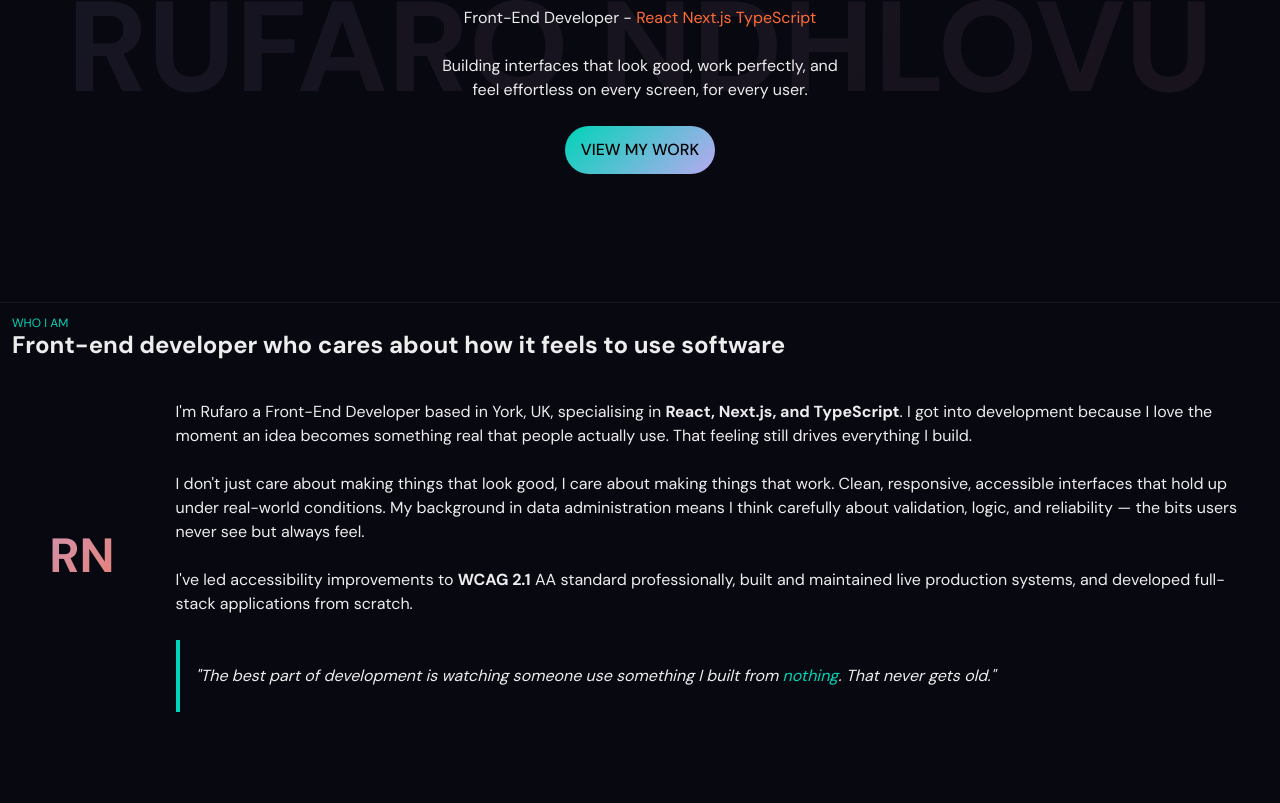
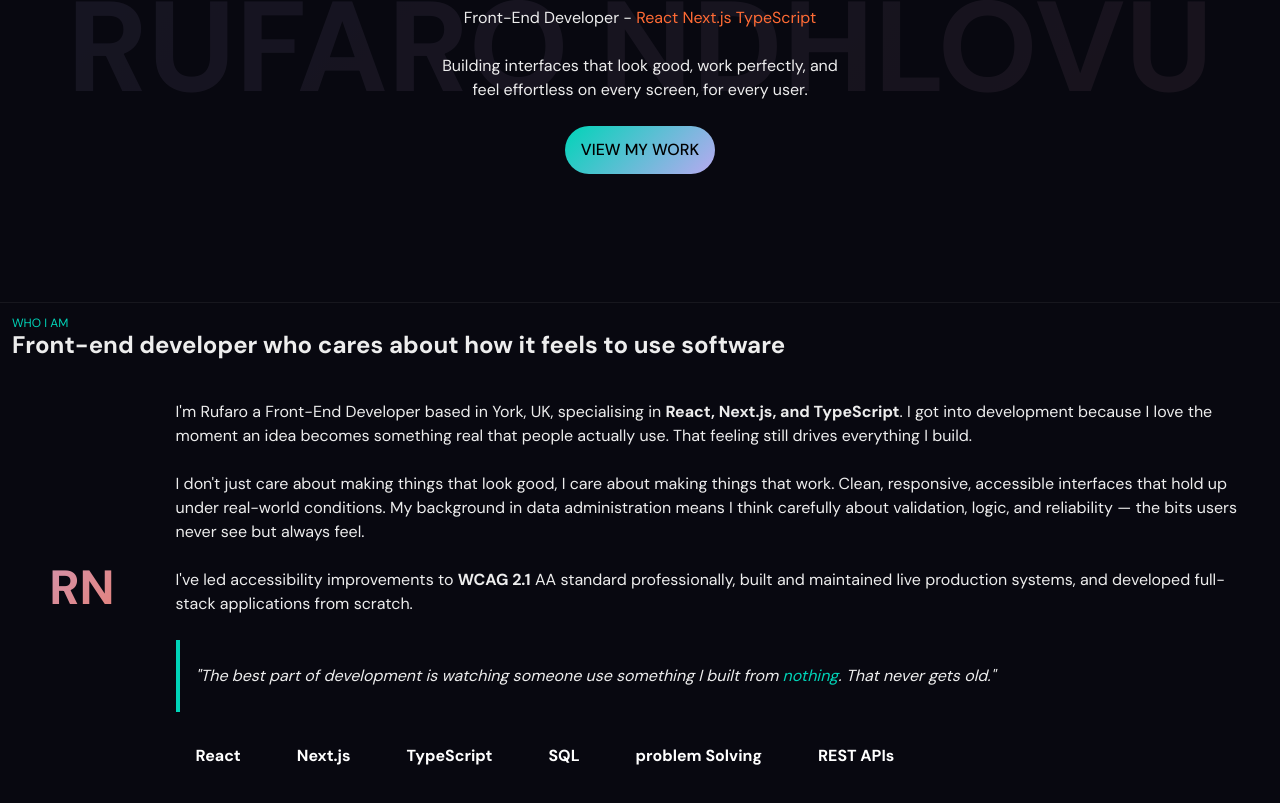
Before and after one commit to rufaro-ndhlovu/Portfolio_Website, a Next.js app: page / in a window 1280 px wide. Shown: the part 287-1090 px from the top of the page. Before the commit the page ends 1027 px from the top, so only its background shows below. Built offline with nearby package versions, Linux system fonts and the light colour scheme.

Commit message:
Feat: Created a resuable tag, rounded pill, for the about section.

```diff
--- a/components/sections/About.tsx
+++ b/components/sections/About.tsx
@@ -2,6 +2,7 @@
 import React from "react";
 import SectionLabel from "../ui/SectionLabel";
 import SectionTitle from "../ui/SectionTitle";
+import AboutTag from "../ui/AboutTag";
 
 export default function About() {
   return (
@@ -17,7 +18,6 @@ export default function About() {
             className=" font-bold text-5xl w-50 flex items-center justify-center px-7 py-7 bg-clip-text text-transparent"
             style={{
               backgroundImage: "var(--grad-lav-orange)",
-              border: "1px solid var(--grad-lav-orange)",
             }}
           >
             <h2>RN</h2>
@@ -49,7 +49,7 @@ export default function About() {
               developed full-stack applications from scratch.
             </p>
             <br />
-            <div className="">
+            <div className="mb-2">
               <p className="italic border-l-[var(--color-teal)] border-l-4 pl-4 px-5 py-6">
                 "The best part of development is watching someone use something
                 I built from{" "}
@@ -57,6 +57,16 @@ export default function About() {
                 never gets old."
               </p>
             </div>
+
+            {/* tags */}
+            <div className="flex flex-wrap gap-4 mt-6">
+              <AboutTag colour="teal">React</AboutTag>
+              <AboutTag colour="orange">Next.js</AboutTag>
+              <AboutTag colour="lavender">TypeScript</AboutTag>
+              <AboutTag colour="teal">SQL</AboutTag>
+              <AboutTag colour="orange">problem Solving</AboutTag>
+              <AboutTag colour="lavender">REST APIs</AboutTag>
+            </div>
           </div>
         </div>
       </div>
--- a/components/ui/AboutTag.tsx
+++ b/components/ui/AboutTag.tsx
@@ -0,0 +1,16 @@
+type Props = {
+  children: React.ReactNode;
+  colour: "teal" | "orange" | "lavender";
+};
+
+export default function AboutTag({ children, colour }: Props) {
+  return (
+    <>
+      <div
+        className={`bg-[var(--color-${colour})] text-white font-bold py-2 px-5 rounded-pill`}
+      >
+        {children}
+      </div>
+    </>
+  );
+}
```
